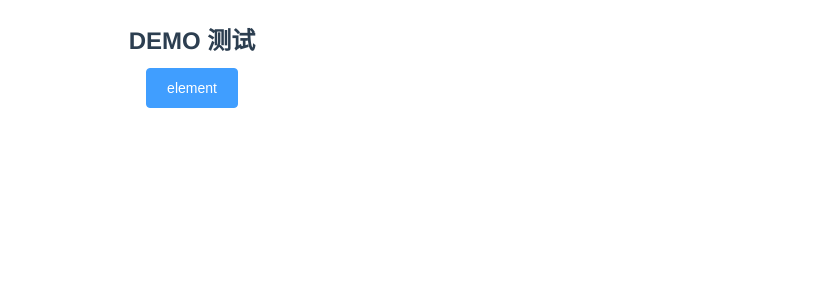
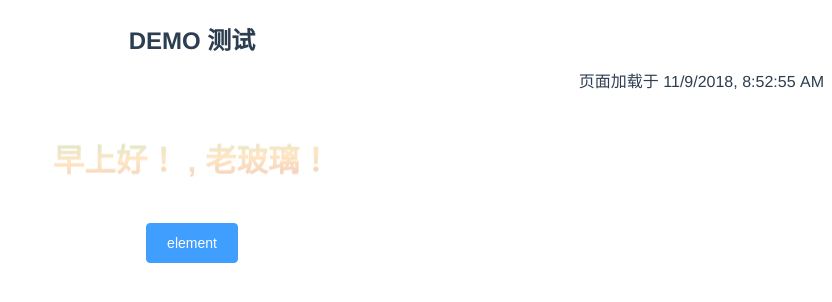
Before and after one commit to chengheai/daily-vue-demo, a Vue app: page / in a window 1280 px wide. Shown: the top 302 px of the page, without its empty margins (448-1280 px from the left). Built offline with nearby package versions, Linux system fonts and the light colour scheme.

Commit message:
has eslint

```diff
--- a/package.json
+++ b/package.json
@@ -11,6 +11,7 @@
     "build": "node build/build.js"
   },
   "dependencies": {
+    "animate.css": "^3.7.0",
     "element-ui": "^2.4.9",
     "vue": "^2.5.2",
     "vue-router": "^3.0.1"
--- a/src/App.vue
+++ b/src/App.vue
@@ -1,13 +1,19 @@
 <template>
   <div id="app">
     <el-header><h2>DEMO 测试</h2></el-header>
+    <span class="sedtitle">{{msg}}</span>
     <router-view/>
   </div>
 </template>
 
 <script>
 export default {
-  name: 'App'
+  name: 'App',
+  data(){
+    return {
+      msg: '页面加载于 ' + new Date().toLocaleString(),
+    }
+  }
 };
 </script>
 
@@ -24,4 +30,10 @@ export default {
   justify-content: center;
   align-items: center;
 }
+.sedtitle{
+  display: block;
+  display: flex;
+  justify-content: flex-end;
+  align-items: center;
+}
 </style>
--- a/src/components/HelloWorld.vue
+++ b/src/components/HelloWorld.vue
@@ -1,5 +1,8 @@
 <template>
   <div>
+    <span class="gree-wrap animated flip slower">
+      <h2>{{greeting}} , 老玻璃！</h2>
+    </span>
     <el-row>
       <router-link to='/element' tag='li'><el-button type="primary">element</el-button></router-link>
     </el-row>
@@ -7,20 +10,49 @@
 </template>
 
 <script>
+var now = new Date(), hour = now.getHours();
 export default {
   name: 'HelloWorld',
   data () {
     return {
-      msg: 'Welcome to Your Vue.js App'
+      greeting: 'Welcome to Your Vue.js App'
     }
+  },
+  methods: {
+    greet(){
+      if(hour < 6){this.greeting = '凌晨好！';}
+      else if (hour < 9){this.greeting  = '早上好！';}
+      else if (hour < 12){this.greeting  = '上午好！';}
+      else if (hour < 14){this.greeting  = '中午好！';}
+      else if (hour < 17){this.greeting  = '下午好！';}
+      else if (hour < 19){this.greeting  = '傍晚好！';}
+      else if (hour < 22){this.greeting  = '晚上好！';}
+      else {this.greeting  = '夜深了，早点休息！';}
+    }
+  },
+  mounted(){
+    this.greet()
   }
 }
 </script>
 
 <!-- Add "scoped" attribute to limit CSS to this component only -->
 <style scoped>
-h1, h2 {
-  font-weight: normal;
+.gree-wrap{
+  display: block;
+  width: 100%;
+}
+h2 {
+  text-align: center;
+  font-weight: 800;
+  font-size: 42px;
+  color: #f35626;
+  background-image: -webkit-linear-gradient(92deg,#b83007,#feab3a,#0fb366);
+  -webkit-background-clip: text;
+  color: transparent;
+  -webkit-text-fill-color: transparent;
+  -webkit-animation: hue 5s infinite linear;
+  position: relative;
 }
 ul {
   list-style-type: none;
@@ -33,4 +65,33 @@ li {
 a {
   color: #42b983;
 }
+@-webkit-keyframes hue {
+  0% {
+    opacity:.3;
+    -webkit-transform:scale(0.75);
+    -webkit-filter: hue-rotate(0deg);
+  }
+  25% {
+    opacity:.7;
+    -webkit-transform:scale(1.2);
+    -webkit-filter: hue-rotate(0deg);
+  }
+
+  50% {
+    opacity:1;
+    -webkit-transform:scale(2);
+    -webkit-filter: hue-rotate(-360deg);
+  }
+  75% {
+    opacity:.7;
+    -webkit-transform:scale(1.2);
+    -webkit-filter: hue-rotate(-360deg);
+  }
+  100% {
+    opacity:.5;
+    -webkit-transform:scale(.75);
+    -webkit-filter: hue-rotate(-360deg);
+  }
+}
+
 </style>
--- a/src/main.js
+++ b/src/main.js
@@ -4,10 +4,12 @@ import Vue from 'vue'
 import App from './App'
 import router from './router'
 import ElementUI from 'element-ui'
+import animated from 'animate.css'
 import 'element-ui/lib/theme-chalk/index.css'
 
 Vue.config.productionTip = false
 Vue.use(ElementUI)
+Vue.use(animated)
 /* eslint-disable no-new */
 new Vue({
   el: '#app',
```
Also changed, not shown: 11 other files (tests, documents, lock files or other folders).
